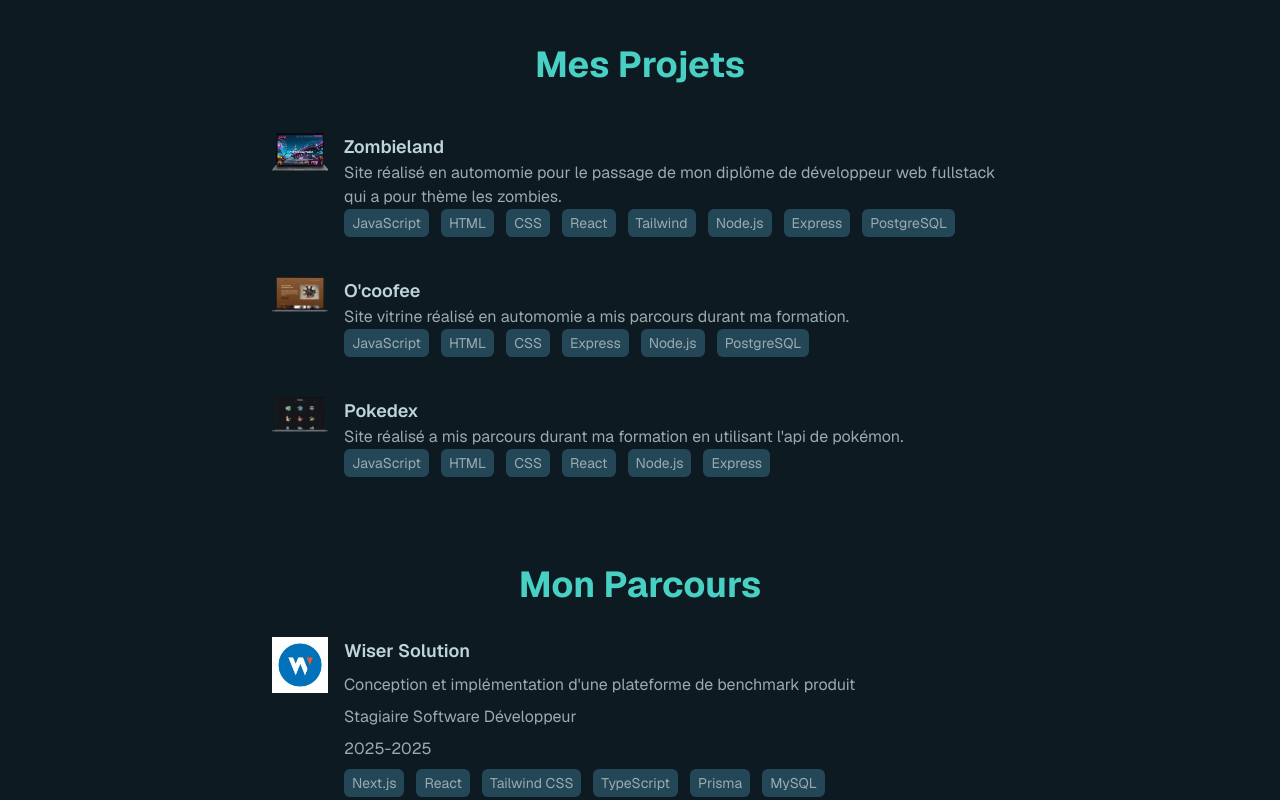
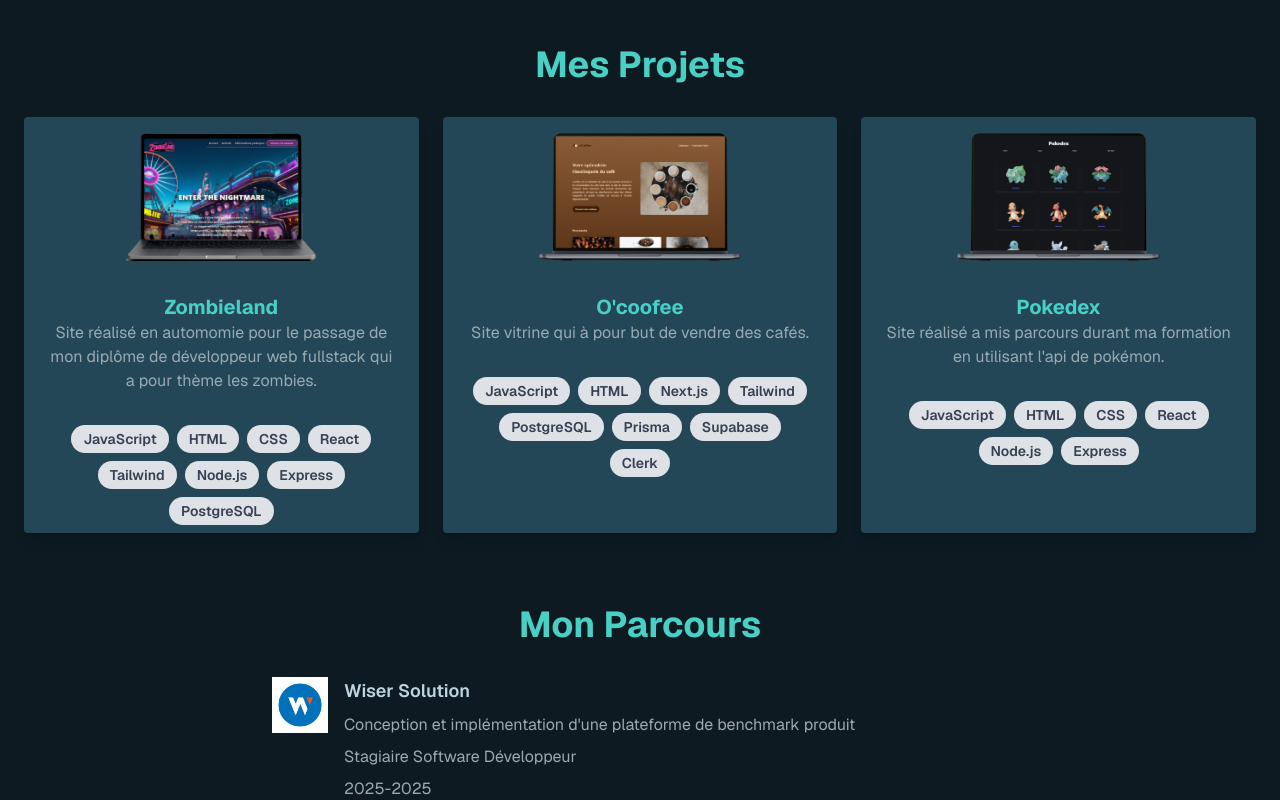
Before and after one commit to mario-souvily/portofolio2, a Next.js app: page / in a window 1280 px wide. Shown: the part 980-1780 px from the top of the page. Built offline with nearby package versions, Linux system fonts and the light colour scheme; a web font is replaced by a local one.

Commit message:
change projects and career section and add github link to projects and add image to projects and card for projects

```diff
--- a/app/components/career/Parcour.tsx
+++ b/app/components/career/Parcour.tsx
@@ -23,7 +23,7 @@ export const Parcour = (props: ParcoursProps) => {
         {props.stack && (
           <div className="text-md text-muted-foreground flex flex-wrap gap-1">
             {props.stack.map((stack, index) => (
-              <span key={index} className="inline-block mr-2 text-sm bg-accent py-1 px-2 rounded-md">
+              <span key={index} className="inline-block bg-gray-200 rounded-full px-3 py-1 text-sm font-semibold text-gray-700 mr-2 mb-2">
                 {stack}
               </span>
             ))}
--- a/app/components/hero.tsx
+++ b/app/components/hero.tsx
@@ -4,12 +4,12 @@ export const Hero = () => {
     <section className="w-full max-w-3xl mx-auto flex flex-col md:flex-row items-start gap-6">
       <div className="flex-[3] w-full flex flex-col gap-2 items-start text-left">
         <h2 className="font-caption text-5xl text-primary">Mario Souvily-Grieco</h2>
-        <h3 className="text-3xl font-caption">Software Développeur</h3>
+        <h3 className="text-3xl font-caption">Développeur Web Fullstack</h3>
         <p className="mb-4 max-w-lg text-left">
           Après plus de 20 ans d'expérience dans le domaine du commerce
           en tant que commercial et responsable de magasin,
           j'ai décidé de me reconvertir dans le développement web.
-          Aujourd'hui, je suis software développeur
+          Aujourd'hui, je suis développeur web fullstack
           passionné par la création d'applications web et web mobile.
         </p>
         <p className="mb-4 max-w-lg text-left">
--- a/app/components/projects/SideProject.tsx
+++ b/app/components/projects/SideProject.tsx
@@ -1,66 +1,60 @@
 "use client";
-import Image from "next/image";
-import Link from "next/link";
 import { useState } from "react";
 
 type SideProjectProps = {
   title: string;
   description: string;
-  url: string;
+  url?: string;
+  gitHub?: string;
   image: string;
   stacks?: string[];
 };
 
 export const SideProject = (props: SideProjectProps) => {
-  const [showMessage, setShowMessage] = useState(false);
+  const [showDetails, setShowDetails] = useState(false);
 
-  if (!props.url) {
-    return (
-      <div
-        className="w-full max-w-3xl flex items-start gap-4 hover:bg-accent hover:text-accent p-4 rounded-md cursor-pointer"
-        onClick={() => setShowMessage(!showMessage)}
-      >
-        <Image src={props.image} alt={props.title} width={56} height={56} className="object-contain shrink-0" />
-        <div className="text-left">
-          <p className="text-lg font-semibold">{props.title}</p>
-          <p className="text-md text-muted-foreground ">{props.description}</p>
-          {props.stacks && (
-            <div className="text-md text-muted-foreground flex flex-wrap gap-1">
-              {props.stacks.map((stack, index) => (
-                <span key={index} className="inline-block mr-2 text-sm bg-accent py-1 px-2 rounded-md">
-                  {stack}
-                </span>
-              ))}
-            </div>
+  const CardInner = (
+    <div className="group rounded overflow-hidden shadow-lg bg-accent flex flex-col h-full transition-transform duration-200 hover:-translate-y-1 hover:shadow-xl hover:ring-1 hover:ring-primary/30">
+      <div className="overflow-hidden">
+        <img src={props.image} alt={props.title} className="w-full h-40 object-contain p-4 transition-transform duration-500 group-hover:scale-110 " />
+      </div>
+      <div className="px-6 py-4">
+        <div className="font-bold text-xl text-primary">{props.title}</div>
+        <p className="text-base text-muted-foreground">{props.description}</p>
+      </div>
+      {props.stacks && props.stacks.length > 0 && (
+        <div className="px-6 pt-4 pb-2 flex flex-wrap gap-2 items-center justify-center">
+          {props.stacks.map((stack, index) => (
+            <span
+              key={index}
+              className="inline-block bg-gray-200 rounded-full px-3 py-1 text-sm font-semibold text-gray-700 animate-pulse "
+            >
+              {stack}
+            </span>
+          ))}
+        </div>
+      )}
+      {showDetails && (
+        <div className="px-6 pb-4 mt-auto flex flex-col items-center justify-center gap-7">
+          {props.url ? (
+            <a href={props.url} target="_blank" rel="noreferrer" className="text-base text-primary underline">Voir le projet</a>
+          ) : (
+            <span className="text-base text-primary">Mise à jour en cours ...</span>
           )}
-          {showMessage && (
-            <p className="text-sm text-primary font-medium mt-2">Mise à jour en cours ...</p>
+          {props.gitHub && (
+            <a href={props.gitHub} target="_blank" rel="noreferrer" className="inline-flex items-center gap-2 text-base text-primary underline">
+              <img src="/images/github-1.svg" alt="GitHub" className="w-7 h-7" />
+              Voir le code source
+            </a>
           )}
         </div>
-      </div>
-    );
-  }
+      )}
+    </div>
+  );
 
-  // Si URL présente, afficher le lien normal
   return (
-    <Link
-      href={props.url}
-      className="w-full max-w-3xl flex items-start gap-4 hover:bg-accent hover:text-accent p-4 rounded-md"
-    >
-      <Image src={props.image} alt={props.title} width={56} height={56} className="object-contain shrink-0" />
-      <div className="text-left">
-        <p className="text-lg font-semibold">{props.title}</p>
-        <p className="text-md text-muted-foreground ">{props.description}</p>
-        {props.stacks && (
-          <div className="text-md text-muted-foreground flex flex-wrap gap-1">
-            {props.stacks.map((stack, index) => (
-              <span key={index} className="inline-block mr-2 text-sm bg-accent py-1 px-2 rounded-md">
-                {stack}
-              </span>
-            ))}
-          </div>
-        )}
-      </div>
-    </Link>
+    <div className="cursor-pointer h-full" onClick={() => setShowDetails(prev => !prev)}>
+      {CardInner}
+    </div>
   );
 };
--- a/app/components/status.tsx
+++ b/app/components/status.tsx
@@ -21,15 +21,16 @@ export const Status = () => {
           ))}
         </div>
       </div>
-      <div className="p-2 flex flex-col gap-4 items-center text-center">
+      <div className="p-2 flex flex-col gap-4 items-center text-center w-full ">
         <p className="text-4xl font-bold text-primary mb-4">Mes Projets</p>
-        <div className="flex flex-col gap-2 items-center">
+        <div className="grid grid-cols-1 sm:grid-cols-2 lg:grid-cols-3 gap-6 w-full items-stretch justify-items-stretch ">
           {SideProjects.map((project, index) => (
             <SideProject
               key={index}
               title={project.title}
               description={project.description}
               url={project.url}
+              gitHub={project.gitHub}
               image={project.image}
               stacks={project.stacks}
             />
--- a/app/data/projects.ts
+++ b/app/data/projects.ts
@@ -15,14 +15,24 @@ export const SideProjects = [
       "PostgreSQL",
     ],
     url: "http://zombielandworld.surge.sh/",
+    gitHub: "https://github.com/mario-souvily/zombieland",
   },
   {
     image: "/images/Ocoffee.png",
     title: "O'coofee",
-    description:
-      "Site vitrine réalisé en automomie a mis parcours durant ma formation.",
-    stacks: ["JavaScript", "HTML", "CSS", "Express", "Node.js", "PostgreSQL"],
+    description: "Site vitrine qui à pour but de vendre des cafés.",
+    stacks: [
+      "JavaScript",
+      "HTML",
+      "Next.js",
+      "Tailwind",
+      "PostgreSQL",
+      "Prisma",
+      "Supabase",
+      "Clerk",
+    ],
     url: "",
+    gitHub: "https://github.com/mario-souvily/ocoofee",
   },
   {
     image: "/images/Pokedex.png",
```
